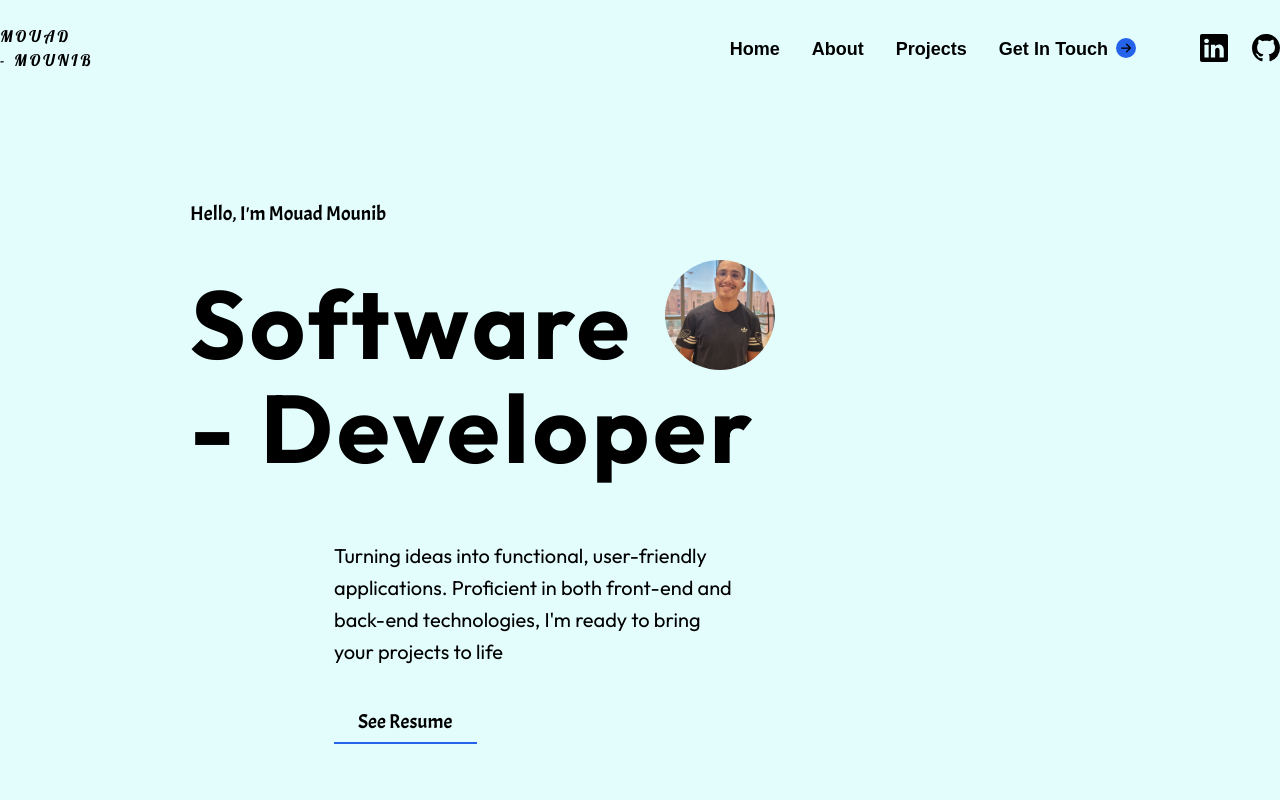
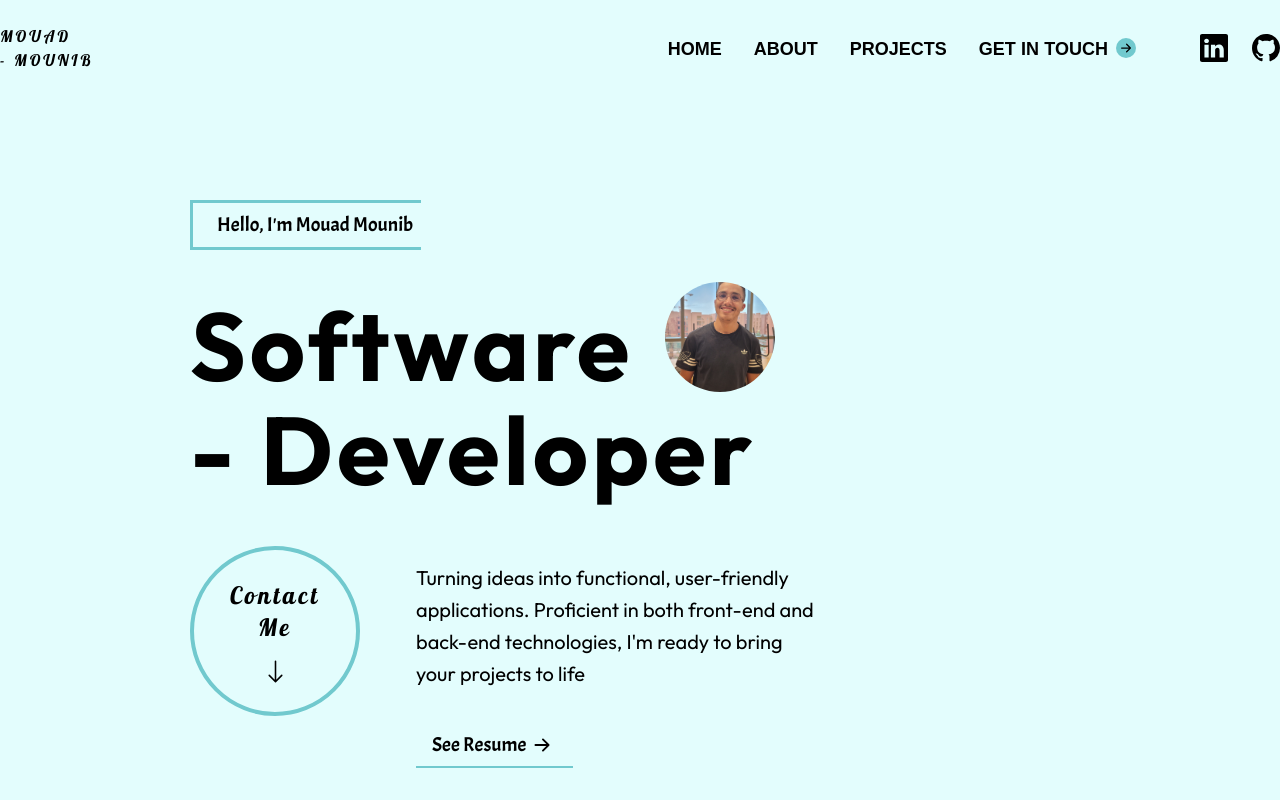
Before and after one commit to mmounib/Portfolio, a Next.js app: page / in a window 1280 px wide. Built offline with nearby package versions, Linux system fonts and the light colour scheme.

Commit message:
Adding Header Section

```diff
--- a/app/Components/Home.tsx
+++ b/app/Components/Home.tsx
@@ -1,8 +1,9 @@
 "use client";
 
+import { BsArrowRightShort, BsArrowDown } from "react-icons/bs";
 import Image from "next/image";
-
 import { Outfit } from "next/font/google";
+import { useRef } from "react";
 
 const outfit = Outfit({
   subsets: ["latin"],
@@ -10,10 +11,20 @@ const outfit = Outfit({
 });
 
 const Home = () => {
+  const contactMeRef = useRef<HTMLDivElement>(null); // add type to useRef and initialize to null
+
+  function handleJumpToContactMe() {
+    if (contactMeRef.current) {
+      contactMeRef.current.scrollIntoView({ behavior: "smooth" }); // scroll to the Contact Me section
+    }
+  }
   return (
     <section className={` mt-32 ${outfit}`}>
       <div className="mx-auto text-black max-w-[900px]">
-        <h3 className="capitalize text-xl">Hello, I&apos;m Mouad Mounib</h3>
+        <h3 className="capitalize text-xl border-[3px] p-2 pl-6 border-r-0 w-fit border-[#71C9CE]">
+          Hello, I&apos;m Mouad Mounib
+        </h3>
+
         <div className="flex flex-col gap-2">
           <div className="flex gap-8 mt-8 text-black">
             <h1 className=" mt-4">Software</h1>
@@ -27,7 +38,18 @@ const Home = () => {
           </div>
           <h1> - Developer </h1>
         </div>
-        <div className="flex flex-col mt-16 max-sm:mt-8 ml-36 max-sm:ml-0 max-sm:leading-6 max-sm:text-sm gap-8 text-xl">
+
+        <div className="flex mt-16">
+          <div
+            className=" border-4 -mt-4 w-[170px] h-[170px] flex flex-col items-center justify-center gap-4 rounded-full border-secondary"
+            onMouseEnter={handleJumpToContactMe}
+          >
+            <h4 className="text-2xl text-center">
+              Contact <br /> Me
+            </h4>
+            <BsArrowDown size={25} />
+          </div>
+          <div className="flex flex-col max-sm:mt-8 ml-14 max-sm:ml-0 max-sm:leading-6 max-sm:text-sm gap-8 text-xl">
             <p className="max-w-[400px] max-sm:max-w-[90%] leading-8">
               Turning ideas into functional, user-friendly applications.
               Proficient in both front-end and back-end technologies, I&apos;m
@@ -35,11 +57,12 @@ const Home = () => {
             </p>
             <button
               type="submit"
-            className="mr-auto  relative rounded-md px-6 py-2 text-black"
+              className="mr-auto  relative flex items-center rounded-md px-4 py-2 text-black"
             >
-            See Resume
+              See Resume <BsArrowRightShort size={30} />
               <span className="btn-line"></span>
             </button>
+          </div>
         </div>
       </div>
     </section>
--- a/app/Components/Navbar.tsx
+++ b/app/Components/Navbar.tsx
@@ -76,7 +76,7 @@ const Navbar = () => {
               className="cursor-pointer flex gap-2 items-center relative"
             >
               Get In Touch
-              <BsArrowRightShort size={20} className=" text-black bg-blue-600 rounded-[10px]"/>
+              <BsArrowRightShort size={20} className=" text-black bg-secondary rounded-[10px]"/>
             </Link>
           </li>
         </ul>
@@ -89,7 +89,7 @@ const Navbar = () => {
           >
             <BsLinkedin
               size={28}
-              className=" hover:text-blue-600 hover:scale-110 transition-all"
+              className=" hover:text-secondary hover:scale-110 transition-all"
             />
           </NextLink>
 
@@ -100,7 +100,7 @@ const Navbar = () => {
           >
             <BsGithub
               size={28}
-              className=" hover:text-blue-600 hover:scale-110 transition-all"
+              className=" hover:text-secondary hover:scale-110 transition-all"
             />
           </NextLink>
         </div>
--- a/app/globals.css
+++ b/app/globals.css
@@ -50,19 +50,20 @@ body {
   max-width: 100vw;
 }
 
-h2 {
+h2, h4 {
   font-family: 'Lobster', sans-serif;
   letter-spacing: 3px;
 }
 h1 {
   @apply text-8xl font-extrabold;
 }
-h1 {
+h1{
   letter-spacing: 4px;
   font-family: 'Outfit', sans-serif;
 }
 
 li {
+  text-transform: uppercase;
   font-family: 'Noto Sans Osmanya', sans-serif;
   font-weight: 700;
   font-size: 18px;
@@ -156,7 +157,7 @@ p {
   font-family: 'Outfit', sans-serif;
 }
 button {
-  transition: all 0.3s ease-in-out;
+  transition: all 0.5s ease-in-out;
   z-index: 999;
 }
 
@@ -167,14 +168,14 @@ button {
   width: 100%;
   height: 2px;
   z-index: -1;
-  background-color: rgb(37 99 235);
-  transition: background-color 0.3s ease-in-out;
+  background-color:#71C9CE;
+  transition: background-color 0.5s ease-in-out;
 }
 
 button:hover .btn-line {
-  background-color: rgb(37 99 235); /* Change to your desired blue color */
+  background-color:#71C9CE; /* Change to your desired blue color */
   height: 100%;
-  transition: all .5s ease;
+  transition: all .5s ease-in-out;
 }
 .box {
   border-radius: 15px;
--- a/app/page.tsx
+++ b/app/page.tsx
@@ -62,6 +62,7 @@ const Page = () => {
             <div className="flex max-w-[1300px] h-screen flex-col mx-auto overflow-hidden">
                 <Navbar />
                 <Home/>
+                {/* Will Have to Include 2 Buttons. 1 for projects and the other for about me section */}
                 {/* <About/> */}
                 {/* <Skills/> */}
 
--- a/tailwind.config.js
+++ b/tailwind.config.js
@@ -10,7 +10,8 @@ module.exports = {
   theme: {
 	  extend: {
 		  colors: {
-			  'primary': '#E3FDFD'
+			  'primary': '#E3FDFD',
+			  'secondary': '#71C9CE'
 		  },
 		  	screens: {
 			  'custom': '1015px',
```
Lines whose indentation alone changed are shown as unchanged.
